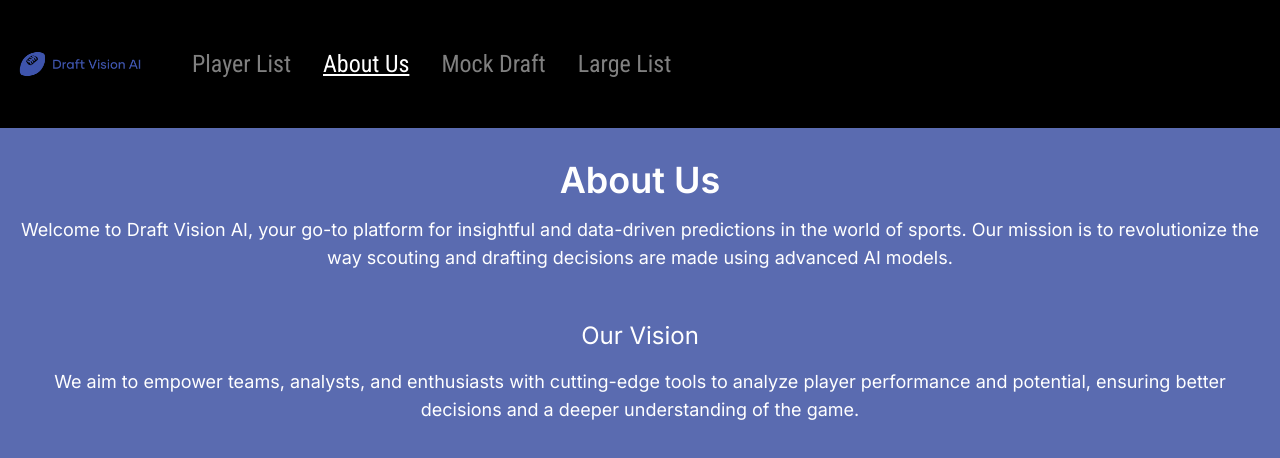
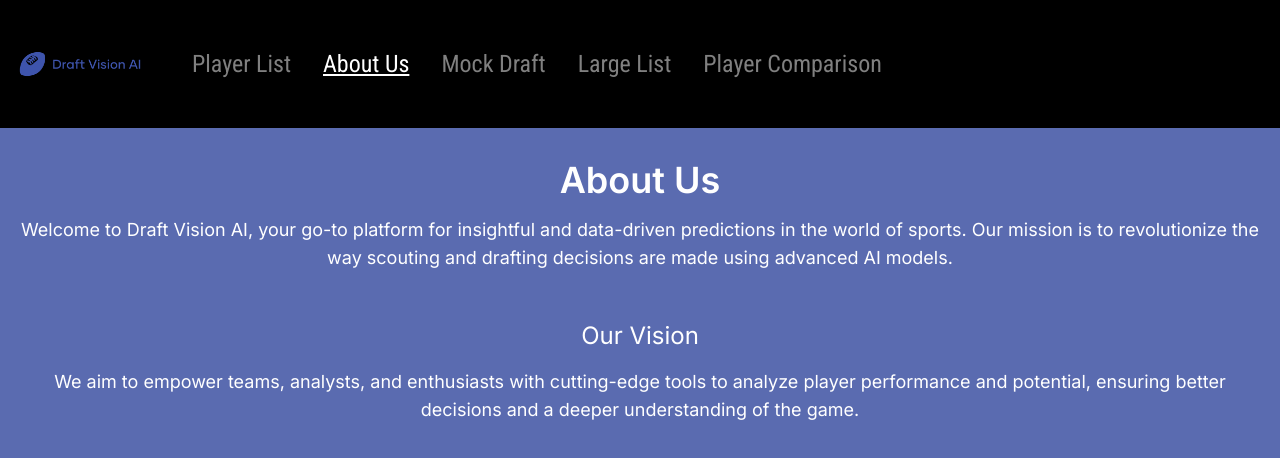
Before and after one commit to joshuamoorehead/draft-vision-ai-capstone, a React (Create React App) app in the folder draftvision_frontend/: page /about in a window 1280 px wide. Shown: the top 458 px of the page. Built offline with nearby package versions, Linux system fonts and the light colour scheme.

Commit message:
Player Comparison shows up

```diff
--- a/draftvision_frontend/src/App.jsx
+++ b/draftvision_frontend/src/App.jsx
@@ -8,6 +8,7 @@ import AboutPage from './components/aboutpage/aboutpage'
 import MockDraft from './components/MockDraft/MockDraft'
 import DraftRoom from './components/MockDraft/DraftRoom.jsx'
 import LargeList from './components/LargeList/LargeList'
+import PlayerCompare from './components/PlayerCompare/PlayerCompare.jsx'
 function App() {
   return (
     <Router>
@@ -19,6 +20,7 @@ function App() {
           <Route path="/mockdraft" element={<MockDraft />} />
           <Route path="/largelist" element={<LargeList />} />
           <Route path="/draftroom" element={<DraftRoom />} />
+          <Route path="/playercompare" element={<PlayerCompare />} />
         </Routes>
       </div>
     </Router>
--- a/draftvision_frontend/src/components/LargeList/LargeList.jsx
+++ b/draftvision_frontend/src/components/LargeList/LargeList.jsx
@@ -15,6 +15,7 @@ const LargeList = () => {
             <Link to="/about" className="text-2xl font-roboto-condensed opacity-50">About Us</Link>
             <Link to="/mockdraft" className="text-2xl font-roboto-condensed opacity-50">Mock Draft</Link>
             <Link to="/largelist" className="text-2xl font-roboto-condensed underline">Large List</Link>
+            <Link to="/PlayerCompare" className="text-2xl font-roboto-condensed opacity-50">Player Comparison</Link>
           </div>
         </div>
       </div>
--- a/draftvision_frontend/src/components/PlayerCompare/PlayerCompare.jsx
+++ b/draftvision_frontend/src/components/PlayerCompare/PlayerCompare.jsx
@@ -1,6 +1,7 @@
 import React, { useState, useEffect } from 'react';
 import { Link, useNavigate } from 'react-router-dom';
 import '../../styles/main.css';
+import { dvailogo } from '../Logos';
 
 
 const PlayerComparison = () => {
--- a/draftvision_frontend/src/components/aboutpage/aboutpage.jsx
+++ b/draftvision_frontend/src/components/aboutpage/aboutpage.jsx
@@ -14,6 +14,7 @@ const AboutPage = () => {
             <Link to="/about" className="text-2xl font-roboto-condensed underline">About Us</Link>
             <Link to="/mockdraft" className="text-2xl font-roboto-condensed opacity-50">Mock Draft</Link>
             <Link to="/largelist" className="text-2xl font-roboto-condensed opacity-50">Large List</Link>
+            <Link to="/PlayerCompare" className="text-2xl font-roboto-condensed opacity-50">Player Comparison</Link>
           </div>
         </div>
       </div>
```
